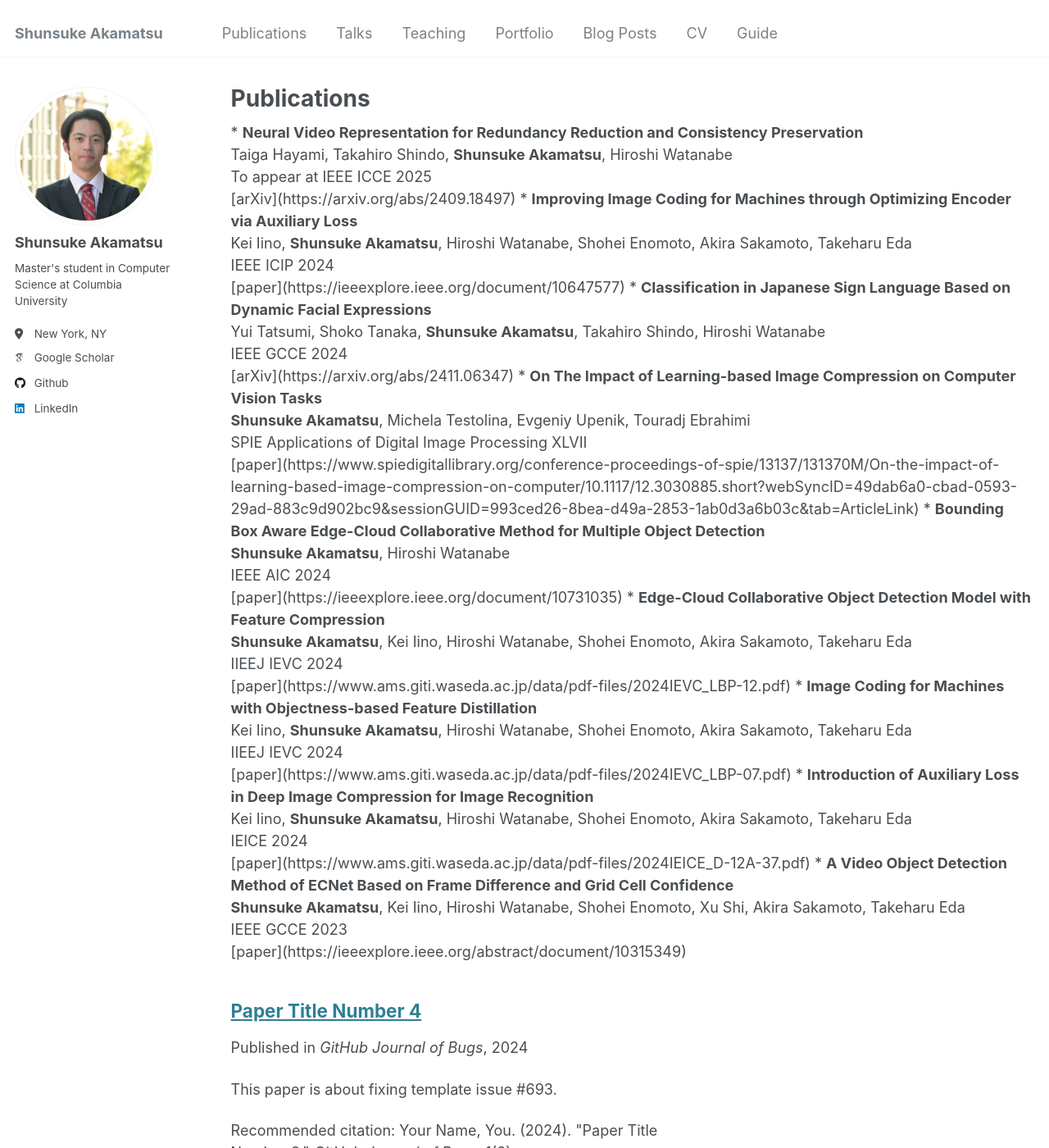
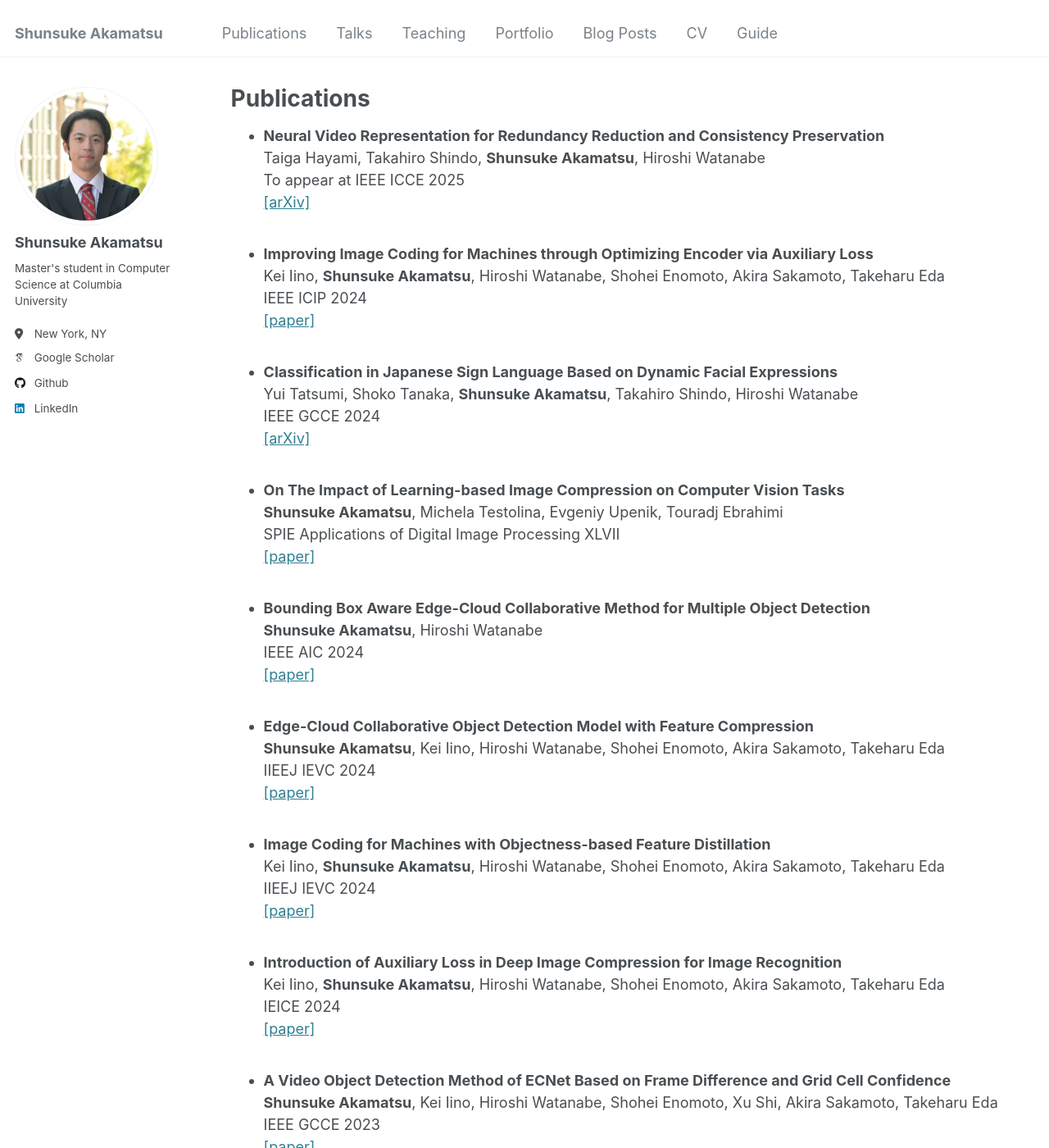
Before and after one commit to shunsukeak/shunsukeak.github.io, a Jekyll site: the page built from _pages/publications.html, in a window 1280 px wide and 1400 px high. Shown: the whole window at 82% size. Built offline with Jekyll 4.4.1, drawn with Linux system fonts in a browser that asks for light colours; some web fonts are replaced; some of the changed text lies outside the part shown.

Commit message:
update publication

```diff
--- a/_pages/publications.html
+++ b/_pages/publications.html
@@ -4,64 +4,80 @@ title: "Publications"
 permalink: /publications/
 author_profile: true
 ---
-<!-- TEMP WAY -->
-* <strong>Neural Video Representation for Redundancy Reduction and Consistency Preservation</strong> <br>
-  Taiga Hayami, Takahiro Shindo, <strong>Shunsuke Akamatsu</strong>, Hiroshi Watanabe
+
+<!-- Publications Section -->
+<ul>
+  <li>
+    <strong>Neural Video Representation for Redundancy Reduction and Consistency Preservation</strong><br>
+    Taiga Hayami, Takahiro Shindo, <strong>Shunsuke Akamatsu</strong>, Hiroshi Watanabe<br>
+    To appear at IEEE ICCE 2025<br>
+    <a href="https://arxiv.org/abs/2409.18497">[arXiv]</a>
+  </li>
   <br>
-  To appear at IEEE ICCE 2025 <br>
-  [arXiv](https://arxiv.org/abs/2409.18497)
+  <li>
+    <strong>Improving Image Coding for Machines through Optimizing Encoder via Auxiliary Loss</strong><br>
+    Kei Iino, <strong>Shunsuke Akamatsu</strong>, Hiroshi Watanabe, Shohei Enomoto, Akira Sakamoto, Takeharu Eda<br>
+    IEEE ICIP 2024<br>
+    <a href="https://ieeexplore.ieee.org/document/10647577">[paper]</a>
+  </li>
+  <br>
+  <li>
+    <strong>Classification in Japanese Sign Language Based on Dynamic Facial Expressions</strong><br>
+    Yui Tatsumi, Shoko Tanaka, <strong>Shunsuke Akamatsu</strong>, Takahiro Shindo, Hiroshi Watanabe<br>
+    IEEE GCCE 2024<br>
+    <a href="https://arxiv.org/abs/2411.06347">[arXiv]</a>
+  </li>
+  <br>
+  <li>
+    <strong>On The Impact of Learning-based Image Compression on Computer Vision Tasks</strong><br>
+    <strong>Shunsuke Akamatsu</strong>, Michela Testolina, Evgeniy Upenik, Touradj Ebrahimi<br>
+    SPIE Applications of Digital Image Processing XLVII<br>
+    <a href="https://www.spiedigitallibrary.org/conference-proceedings-of-spie/13137/131370M/On-the-impact-of-learning-based-image-compression-on-computer/10.1117/12.3030885.short">[paper]</a>
+  </li>
+  <br>
+  <li>
+    <strong>Bounding Box Aware Edge-Cloud Collaborative Method for Multiple Object Detection</strong><br>
+    <strong>Shunsuke Akamatsu</strong>, Hiroshi Watanabe<br>
+    IEEE AIC 2024<br>
+    <a href="https://ieeexplore.ieee.org/document/10731035">[paper]</a>
+  </li>
+  <br>
+  <li>
+    <strong>Edge-Cloud Collaborative Object Detection Model with Feature Compression</strong><br>
+    <strong>Shunsuke Akamatsu</strong>, Kei Iino, Hiroshi Watanabe, Shohei Enomoto, Akira Sakamoto, Takeharu Eda<br>
+    IIEEJ IEVC 2024<br>
+    <a href="https://www.ams.giti.waseda.ac.jp/data/pdf-files/2024IEVC_LBP-12.pdf">[paper]</a>
+  </li>
+  <br>
+  <li>
+    <strong>Image Coding for Machines with Objectness-based Feature Distillation</strong><br>
+    Kei Iino, <strong>Shunsuke Akamatsu</strong>, Hiroshi Watanabe, Shohei Enomoto, Akira Sakamoto, Takeharu Eda<br>
+    IIEEJ IEVC 2024<br>
+    <a href="https://www.ams.giti.waseda.ac.jp/data/pdf-files/2024IEVC_LBP-07.pdf">[paper]</a>
+  </li>
+  <br>
+  <li>
+    <strong>Introduction of Auxiliary Loss in Deep Image Compression for Image Recognition</strong><br>
+    Kei Iino, <strong>Shunsuke Akamatsu</strong>, Hiroshi Watanabe, Shohei Enomoto, Akira Sakamoto, Takeharu Eda<br>
+    IEICE 2024<br>
+    <a href="https://www.ams.giti.waseda.ac.jp/data/pdf-files/2024IEICE_D-12A-37.pdf">[paper]</a>
+  </li>
+  <br>
+  <li>
+    <strong>A Video Object Detection Method of ECNet Based on Frame Difference and Grid Cell Confidence</strong><br>
+    <strong>Shunsuke Akamatsu</strong>, Kei Iino, Hiroshi Watanabe, Shohei Enomoto, Xu Shi, Akira Sakamoto, Takeharu Eda<br>
+    IEEE GCCE 2023<br>
+    <a href="https://ieeexplore.ieee.org/abstract/document/10315349">[paper]</a>
+  </li>
+</ul>
 
-* <strong>Improving Image Coding for Machines through Optimizing Encoder via Auxiliary Loss</strong> <br>
-  Kei Iino, <strong>Shunsuke Akamatsu</strong>, Hiroshi Watanabe, Shohei Enomoto, Akira Sakamoto, Takeharu Eda
-  <br>
-  IEEE ICIP 2024 <br>
-  [paper](https://ieeexplore.ieee.org/document/10647577)
-
-* <strong>Classification in Japanese Sign Language Based on Dynamic Facial Expressions</strong> <br>
-  Yui Tatsumi, Shoko Tanaka, <strong>Shunsuke Akamatsu</strong>, Takahiro Shindo, Hiroshi Watanabe
-  <br>
-  IEEE GCCE 2024 <br>
-  [arXiv](https://arxiv.org/abs/2411.06347)
-
-* <strong>On The Impact of Learning-based Image Compression on Computer Vision Tasks</strong> <br>
-  <strong>Shunsuke Akamatsu</strong>, Michela Testolina, Evgeniy Upenik, Touradj Ebrahimi
-  <br>
-  SPIE Applications of Digital Image Processing XLVII <br>
-  [paper](https://www.spiedigitallibrary.org/conference-proceedings-of-spie/13137/131370M/On-the-impact-of-learning-based-image-compression-on-computer/10.1117/12.3030885.short?webSyncID=49dab6a0-cbad-0593-29ad-883c9d902bc9&sessionGUID=993ced26-8bea-d49a-2853-1ab0d3a6b03c&tab=ArticleLink)
-
-* <strong>Bounding Box Aware Edge-Cloud Collaborative Method for Multiple Object Detection</strong> <br>
-  <strong>Shunsuke Akamatsu</strong>, Hiroshi Watanabe
-  <br>
-  IEEE AIC 2024<br>
-  [paper](https://ieeexplore.ieee.org/document/10731035)
-
-* <strong>Edge-Cloud Collaborative Object Detection Model with Feature Compression</strong> <br>
-  <strong>Shunsuke Akamatsu</strong>, Kei Iino, Hiroshi Watanabe, Shohei Enomoto, Akira Sakamoto, Takeharu Eda <br>
-  IIEEJ IEVC 2024 <br>
-  [paper](https://www.ams.giti.waseda.ac.jp/data/pdf-files/2024IEVC_LBP-12.pdf)
-
-* <strong>Image Coding for Machines with Objectness-based Feature Distillation</strong> <br>
-  Kei Iino, <strong> Shunsuke Akamatsu</strong>, Hiroshi Watanabe, Shohei Enomoto, Akira Sakamoto, Takeharu Eda <br>
-  IIEEJ IEVC 2024 <br>
-  [paper](https://www.ams.giti.waseda.ac.jp/data/pdf-files/2024IEVC_LBP-07.pdf)
-
-* <strong>Introduction of Auxiliary Loss in Deep Image Compression for Image Recognition</strong> <br>
-Kei Iino, <strong> Shunsuke Akamatsu</strong>, Hiroshi Watanabe, Shohei Enomoto, Akira Sakamoto, Takeharu Eda <br>
-IEICE 2024 <br>
-[paper](https://www.ams.giti.waseda.ac.jp/data/pdf-files/2024IEICE_D-12A-37.pdf)
-
-* <strong>A Video Object Detection Method of ECNet Based on Frame Difference and Grid Cell Confidence</strong> <br>
-<strong> Shunsuke Akamatsu</strong>, Kei Iino, Hiroshi Watanabe, Shohei Enomoto, Xu Shi, Akira Sakamoto, Takeharu Eda <br>
-IEEE GCCE 2023 <br>
-[paper](https://ieeexplore.ieee.org/abstract/document/10315349)
-<!-- TEMP WAY END -->
-
-{% if author.googlescholar %}
-  You can also find my articles on <u><a href="{{author.googlescholar}}">my Google Scholar profile</a>.</u>
-{% endif %}
+<!-- Link to Google Scholar Profile -->
+<!-- {% if author.googlescholar %} -->
+  <p>You can also find my articles on <a href="{{author.googlescholar}}">my Google Scholar profile</a>.</p>
+<!-- {% endif %}
 
 {% include base_path %}
 
 {% for post in site.publications reversed %}
   {% include archive-single.html %}
-{% endfor %}
+{% endfor %} -->
```
